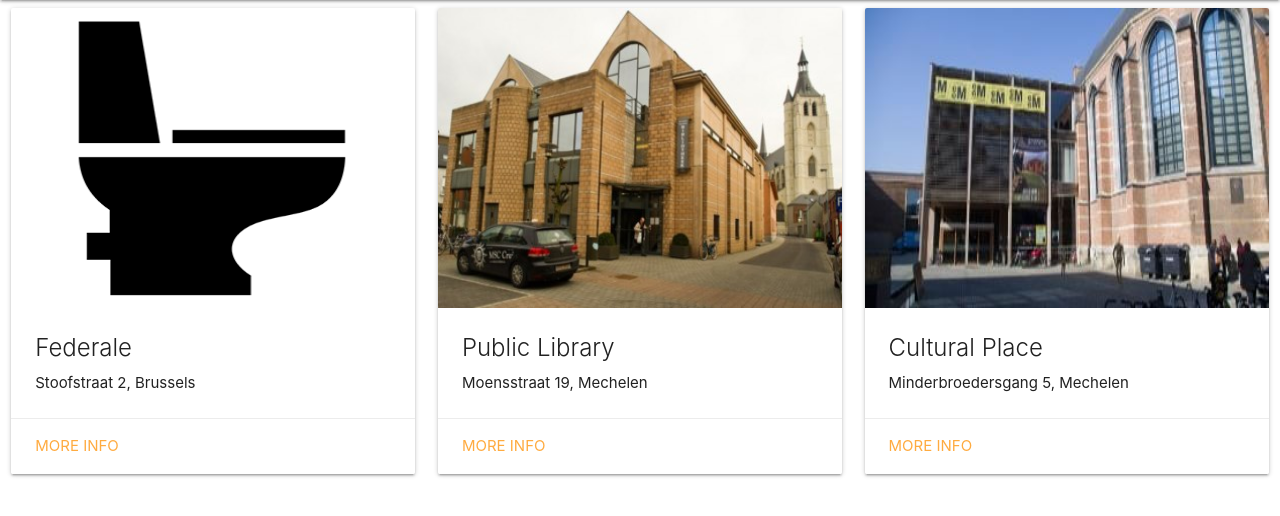
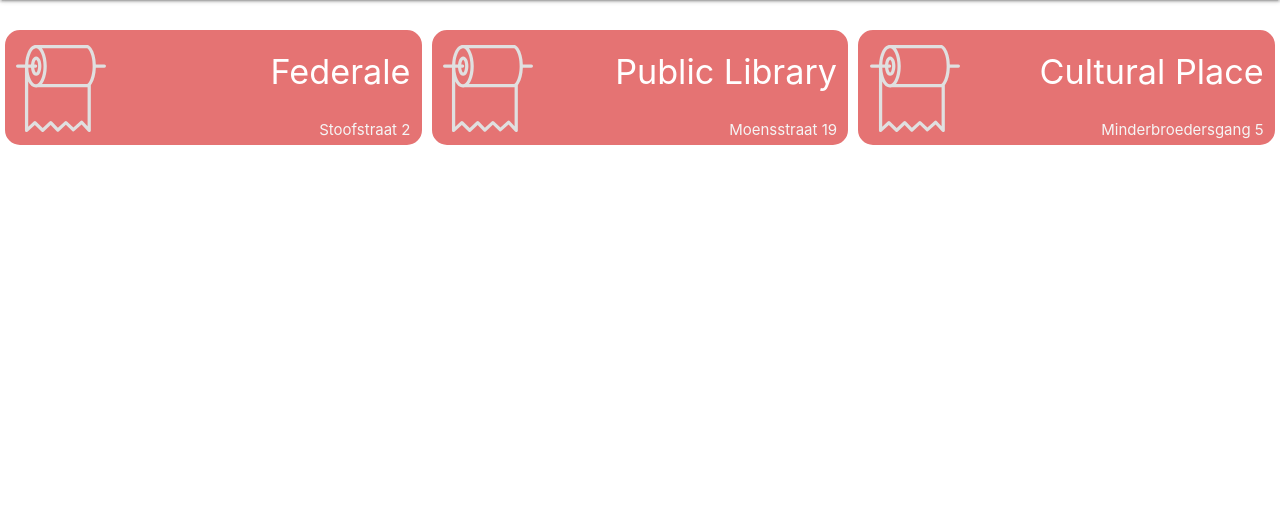
Before and after one commit to janolaerts/wcfinder, a Django app: page / in a window 1280 px wide. Shown: the part 64-580 px from the top of the page. Run offline with Django 3.2, Linux system fonts and the light colour scheme; data comes from the database, SQL or seed files in the repository; both versions use the stored data as it was after the commit.

Commit message:
Made layout better

```diff
--- a/toilets/models.py
+++ b/toilets/models.py
@@ -6,7 +6,7 @@ class Toilet(models.Model):
   city = models.CharField(max_length = 20, default = None)
   street = models.CharField(max_length = 50, default = None)
   number = models.IntegerField(default = None)
-  reference = models.TextField()
+  reference = models.CharField(max_length = 14)
   picture = models.ImageField(default = 'default.png', blank = True)
 
   def __str__(self):
--- a/toilets/templates/toilets/wc_list.html
+++ b/toilets/templates/toilets/wc_list.html
@@ -3,20 +3,13 @@
 
 {% block wclist %}
 
-  <div class="row toilets">
+  <div class="row toilets" style="position: relative; top: 10px;">
     {% for toilet in toilets %}
-      <div class="col s12 m6 l4">
-        <div class="card">
-          <div class="card-image">
-            <img src="{{ toilet.picture.url }}" style="height: 300px; overflow: hidden;">
-          </div>
-          <div class="card-content">
-            <span class="card-title">{{ toilet.reference }}</span>
-            <p>{{ toilet.street }} {{ toilet.number }}, {{ toilet.city }}</p>
-          </div>
-          <div class="card-action">
-            <a href="">More info</a>
-          </div>
+      <div class="col s12 m6 l4" style="background: #e57373; border-radius: 20px; height: 125px; margin-top: 15px; border: 5px solid white;">
+        <img src="{% static 'tissue-paper.svg' %}" style="width: 90px; margin-top: 15px;">
+        <div class="info" style="float: right;">
+          <h4 class="white-text">{{ toilet.reference }}</h4>
+          <p class="grey-text text-lighten-4" style="float: right;">{{ toilet.street }} {{ toilet.number }}</p>
         </div>
       </div>
     {% endfor %}
```
Also changed, not shown: assets/tissue-paper.svg (added), assets/toilet.png (renamed from media/default.png), db.sqlite3, toilets/migrations/0004_auto_20200113_0907.py (added), toilets/migrations/0005_auto_20200113_0923.py (added).
